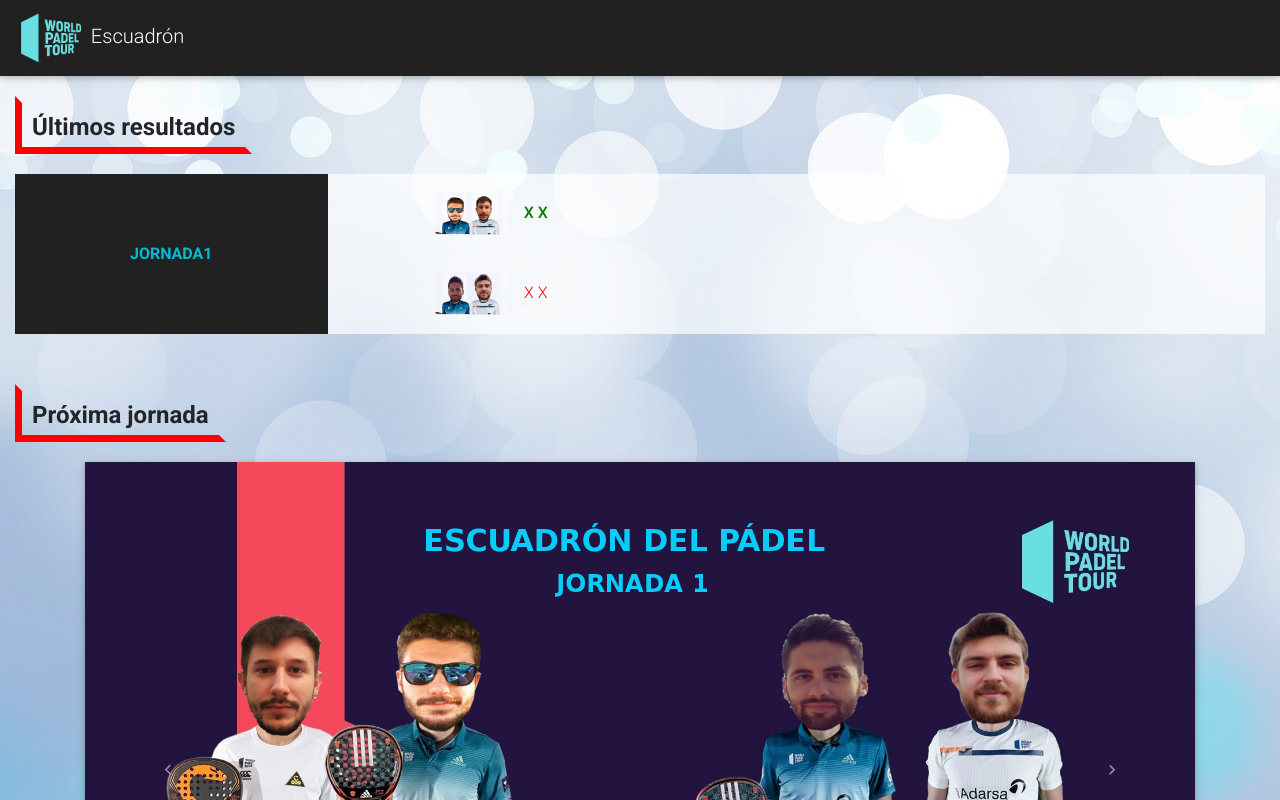
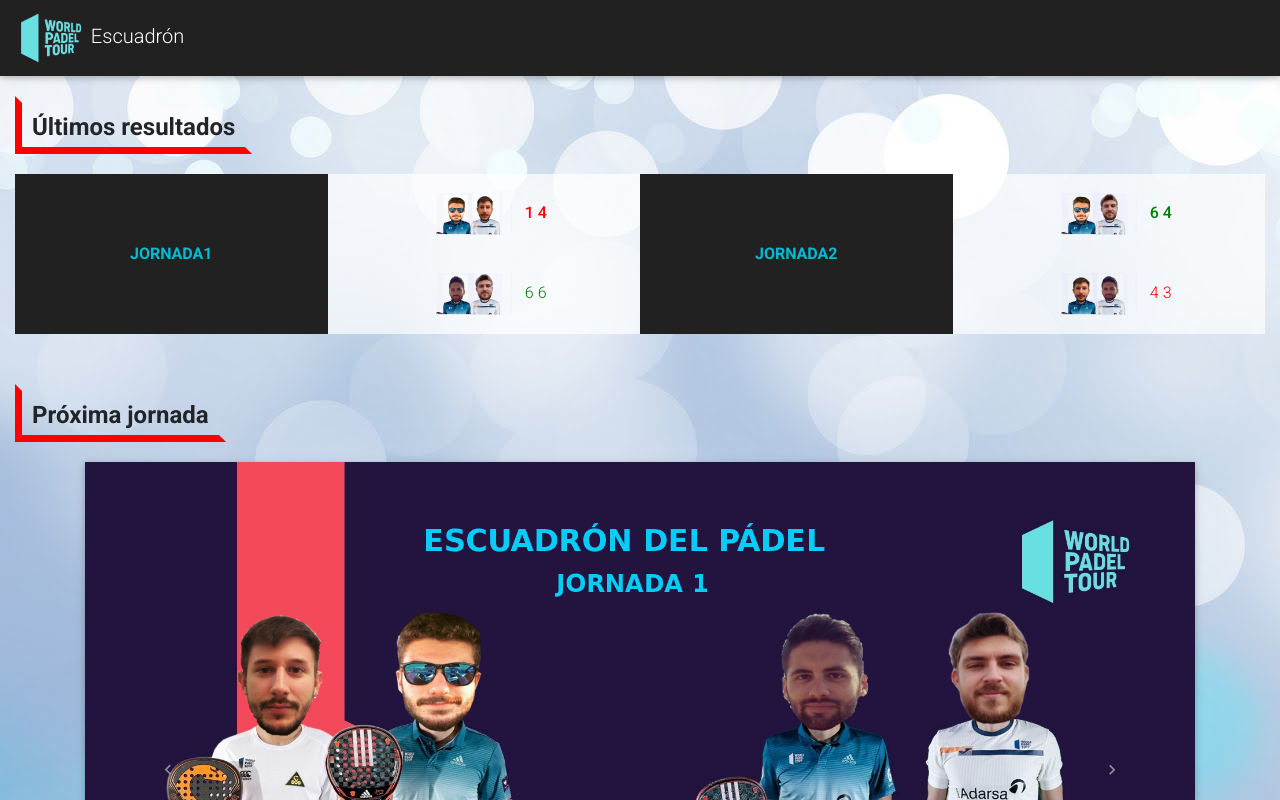
Before and after one commit to carmona44/mcpadel, a React (Create React App) app: page / in a window 1280 px wide. Shown: the top 800 px of the page. Built offline with nearby package versions, Linux system fonts and the light colour scheme.

Commit message:
Added first match results

```diff
--- a/src/App.js
+++ b/src/App.js
@@ -58,11 +58,23 @@
           <div className="partido">
               <div>
                   <img className="miniresul" src={minipareja3}/>
-                  <strong style={{color: 'green'}}> X X</strong>
+                  <strong style={{color: 'red'}}> 1 4</strong>
               </div>
               <div>
                   <img className="miniresul" src={minipareja4}/>
-                  <span style={{color: 'red'}}> X X</span>
+                  <span style={{color: 'green'}}> 6 6</span>
+              </div>
+          </div>
+
+          <div className="jornada">JORNADA <br/><span>2</span></div>
+          <div className="partido">
+              <div>
+                  <img className="miniresul" src={minipareja1}/>
+                  <strong style={{color: 'green'}}> 6 4</strong>
+              </div>
+              <div>
+                  <img className="miniresul" src={minipareja6}/>
+                  <span style={{color: 'red'}}> 4 3</span>
               </div>
           </div>
       </div>
```
